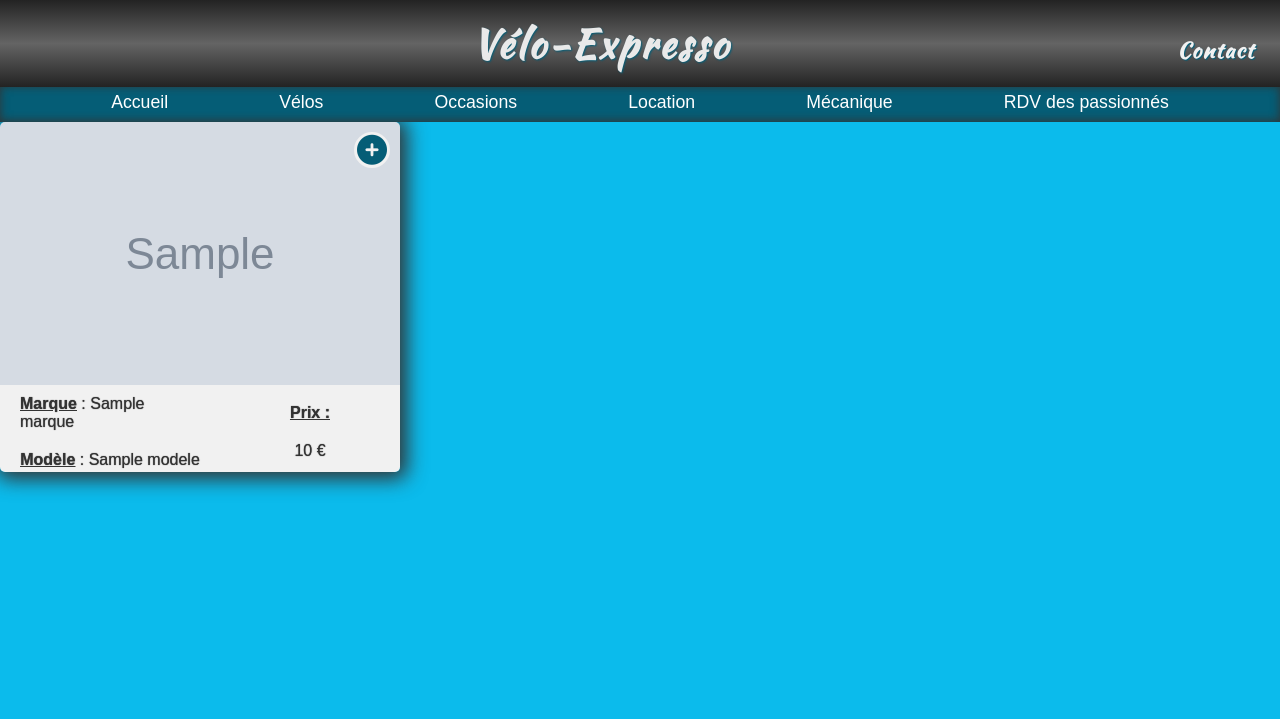
After one commit to ChristopheC-83/velo_expresso_2, a PHP site: template views/commons/carte_velo_xs.php in a window 1280 px wide. The commit adds this page. Shown: the top 719 px of the page. Run offline with PHP 8.4, Linux system fonts and the light colour scheme; the template is opened without the code that fills it: most values are stand-ins (such as "Sample title", 1, 10 or a date in 2020); grey boxes marked "Sample" are stand-in pictures; some libraries are stand-ins or nearby versions; some web fonts are replaced.

Commit message:
pages velos en cours

```diff
--- /dev/null
+++ b/public/style/communs/_carte_velo.scss
@@ -0,0 +1,53 @@
+.carte-velo {
+  position: relative;
+  width: 400px;
+  height: 350px;
+  display: flex;
+  flex-direction: column;
+  align-items: center;
+  border-radius: 5px;
+  box-shadow: 2px 2px 20px 5px #333;
+  overflow: hidden;
+  p {
+    font-size: 16px;
+  }
+
+  img {
+    width: 100%;
+    height: 75%;
+    object-fit: cover;
+  }
+
+  .info {
+    width: 100%;
+    height: 100%;
+    display: flex;
+    align-items: center;
+    background-color: #f1f1f1;
+  }
+
+  .info-content {
+    width: 50%;
+    display: flex;
+    flex-direction: column;
+    justify-content: center;
+    align-items: center;
+    margin-left: 20px;
+    p {
+      display: block;
+      margin: 10px 0;
+      text-shadow: 0px 0px 1px #333;
+    }
+  }
+
+  .plus {
+    position: absolute;
+    color :#055d76;
+    border : 3px solid #f1f1f1;
+    border-radius: 50%;
+    font-size: 30px;
+    background-color: #f1f1f1;
+    top: 10px;
+    right: 10px;
+  }
+}
--- a/public/style/pages/_velos.scss
+++ b/public/style/pages/_velos.scss
@@ -0,0 +1,11 @@
+.cartes_velos{
+    width: 100%;
+    display: flex;
+    margin: 0 auto;
+    border : 1px solid violet;
+    flex-wrap: wrap;
+    align-items: center;
+    justify-content: space-around;
+    gap: 30px 2vw;
+
+}
--- a/public/style/style.css
+++ b/public/style/style.css
@@ -524,6 +524,57 @@ footer a {
     text-align: center;
   }
 }
+.carte-velo {
+  position: relative;
+  width: 400px;
+  height: 350px;
+  display: flex;
+  flex-direction: column;
+  align-items: center;
+  border-radius: 5px;
+  box-shadow: 2px 2px 20px 5px #333;
+  overflow: hidden;
+}
+.carte-velo p {
+  font-size: 16px;
+}
+.carte-velo img {
+  width: 100%;
+  height: 75%;
+  -o-object-fit: cover;
+     object-fit: cover;
+}
+.carte-velo .info {
+  width: 100%;
+  height: 100%;
+  display: flex;
+  align-items: center;
+  background-color: #f1f1f1;
+}
+.carte-velo .info-content {
+  width: 50%;
+  display: flex;
+  flex-direction: column;
+  justify-content: center;
+  align-items: center;
+  margin-left: 20px;
+}
+.carte-velo .info-content p {
+  display: block;
+  margin: 10px 0;
+  text-shadow: 0px 0px 1px #333;
+}
+.carte-velo .plus {
+  position: absolute;
+  color: #055d76;
+  border: 3px solid #f1f1f1;
+  border-radius: 50%;
+  font-size: 30px;
+  background-color: #f1f1f1;
+  top: 10px;
+  right: 10px;
+}
+
 .pageAccueil {
   margin-bottom: 40px;
 }
@@ -879,6 +930,17 @@ h3.maps {
     /* transform: rotate(180deg); */
   }
 }
+.cartes_velos {
+  width: 100%;
+  display: flex;
+  margin: 0 auto;
+  border: 1px solid violet;
+  flex-wrap: wrap;
+  align-items: center;
+  justify-content: space-around;
+  gap: 30px 2vw;
+}
+
 body {
   background-color: #0bbbec;
   color: #333;
@@ -902,4 +964,5 @@ h3 {
   text-shadow: 2px 2px 4px #000;
   font-family: Kaushan script;
   color: #f1f1f1;
+  text-align: center;
 }/*# sourceMappingURL=style.css.map */
--- a/public/style/style.scss
+++ b/public/style/style.scss
@@ -6,6 +6,8 @@
 @import "communs/footer";
 @import "communs/alertes";
 @import "communs/modaleContact";
+@import "communs/carte_velo";
+@import "communs/carte_velo_detaillee";
 @import "pages/accueil";
 @import "pages/location";
 @import "pages/mecanique";
@@ -39,4 +41,6 @@ h3{
   text-shadow: 2px 2px 4px #000;
   font-family: Kaushan script;
   color:#f1f1f1;
+  text-align: center;
+
 }
--- /dev/null
+++ b/views/commons/carte_velo_xs.php
@@ -0,0 +1,23 @@
+<div class="carte-velo">
+    <img src="<?= URL ?>public/assets/images/velos/<?= $velo['photo'] ?>" alt="">
+    <form action="detail_velo" method="post">
+        <input type="hidden" name="idVelo" value="<?= $velo['id'] ?>">
+        <div class="soumettre"><i class="fa-solid fa-circle-plus plus"></i></div>
+    </form>
+
+    <div class="info">
+        <div class="info-content">
+            <p><u><b>Marque</b></u> : <?= $velo['marque'] ?></p>
+            <p><u><b>Modèle</b></u> : <?= $velo['modele'] ?></p>
+        </div>
+        <div class="info-content">
+            <p><b><u>Prix :</u></b> </p>
+            <p><?= $velo['prix'] ?> €</p>
+        </div>
+    </div>
+
+
+
+
+
+</div>
```
Also changed, not shown: models/visiteurs.model.php (+18 -2 lines), views/pages/visiteur/velos.view.php (+14 -2 lines), public/assets/images/velos/highball.jpg (added), public/assets/images/velos/stumpjumper.jpg (added), public/assets/images/velos/tallboy.jpg (added), public/style/communs/_carte_velo_detaillee.scss (added), 1 other file.
